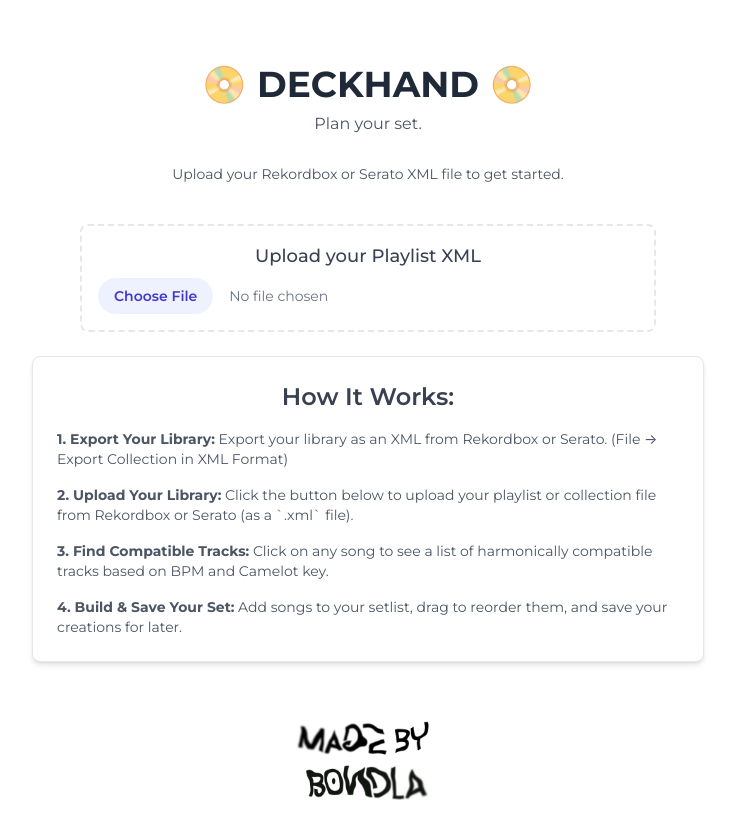
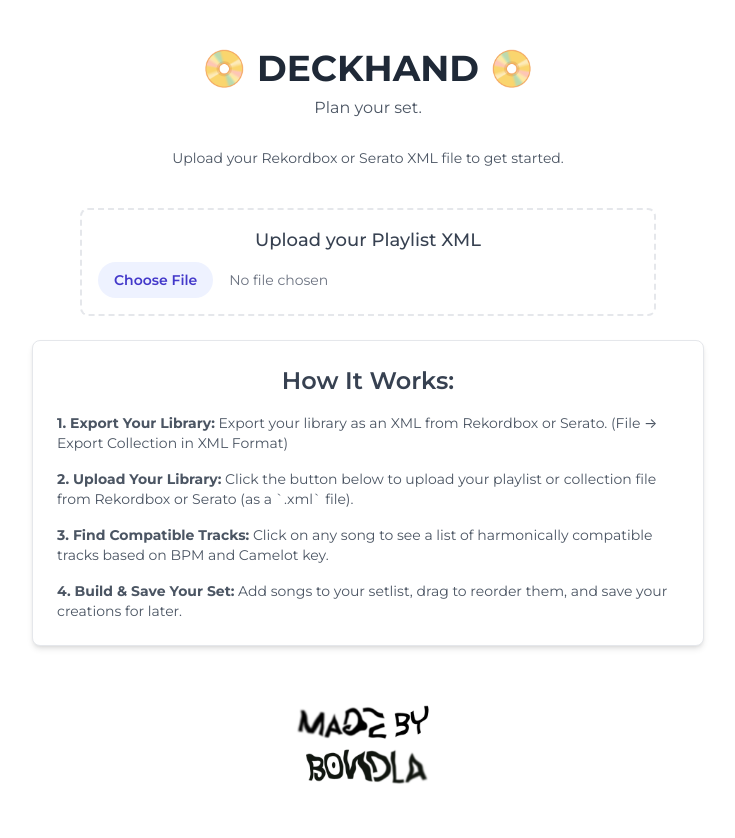
Before and after one commit to JRBoland/deckhand, a React (Create React App) app: page / in a window 1280 px wide. Shown: the top 838 px of the page, without its empty margins (272-1007 px from the left). Built offline with nearby package versions, Linux system fonts and the light colour scheme.

Commit message:
welcome screen padding

```diff
--- a/src/components/WelcomeScreen.jsx
+++ b/src/components/WelcomeScreen.jsx
@@ -4,7 +4,7 @@
 
 const WelcomeScreen = ({ onFileUpload }) => {
   return (
-    <div className="text-center p-8">
+    <div className="text-center p-4">
 
       <h1 className="text-4xl font-bold text-gray-800">
         📀 DECKHAND 📀
```
